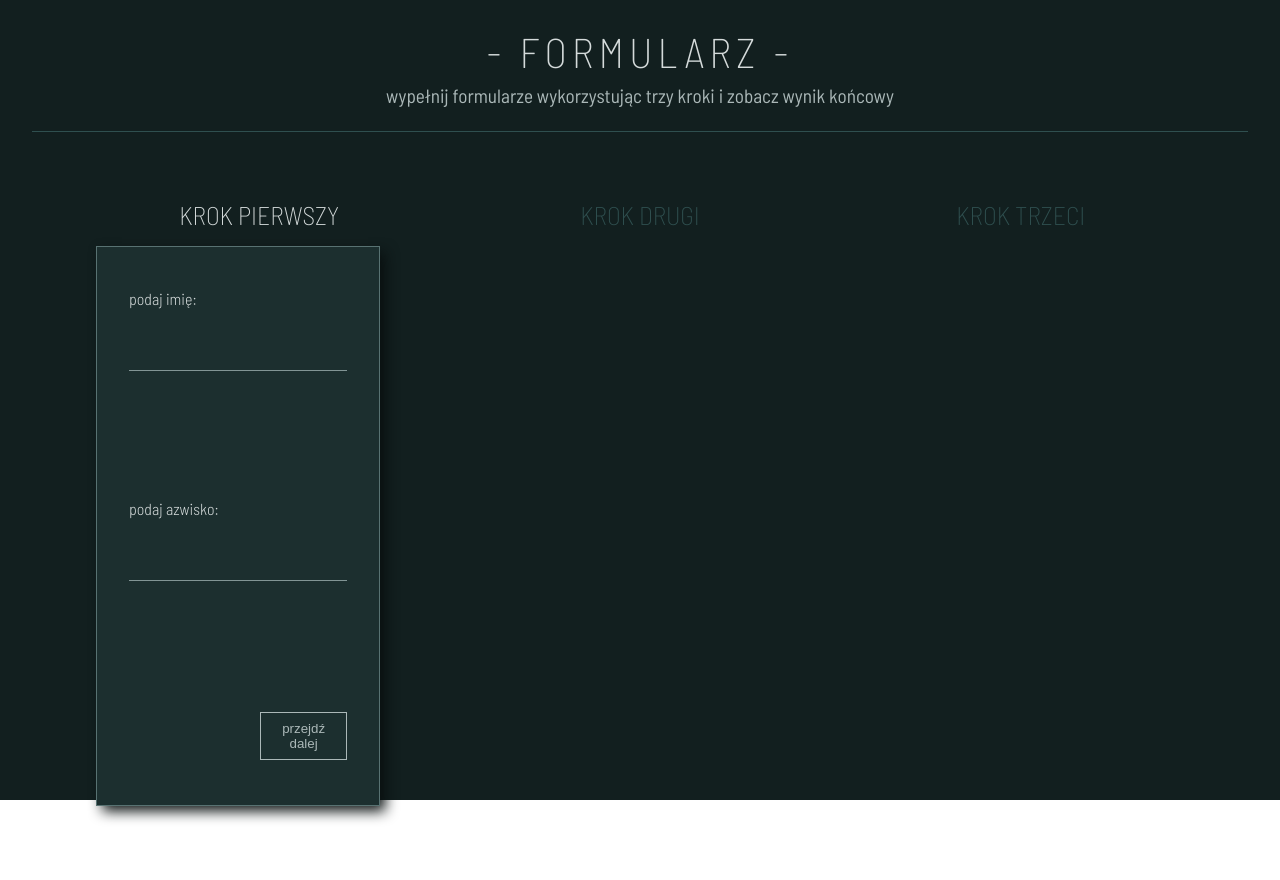
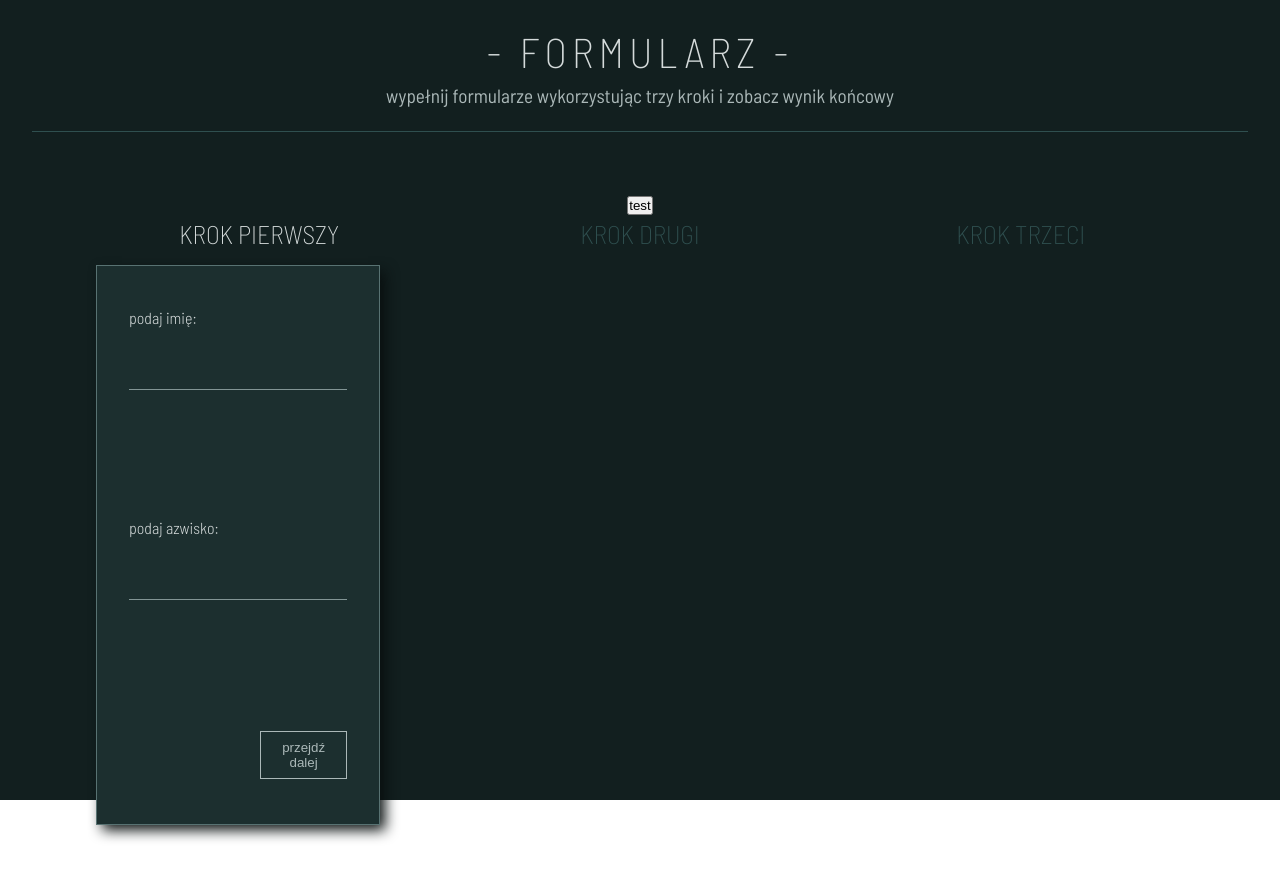
Before and after one commit to Scorpion19702022/React_Mentor_018_MULTI_STEP_FORM_and_TEST, a React (Vite) app: page / in a window 1280 px wide. Shown: the top 880 px of the page. Built offline with nearby package versions, Linux system fonts and the light colour scheme.

Commit message:
added function

```diff
--- a/src/Components/MultiStepForm/MultiStepForm.tsx
+++ b/src/Components/MultiStepForm/MultiStepForm.tsx
@@ -11,6 +11,7 @@ const MultiStepForm = () => {
 
 	return (
 		<main className={styles.wrapper}>
+			<button onClick={handleNextStep}>test</button>
 			<div className={styles.box_heading}>
 				<h2 className={step === 1 ? styles.heading_step_one_active : styles.heading_step_one}>
 					{`krok pierwszy`.toLocaleUpperCase()}
```
